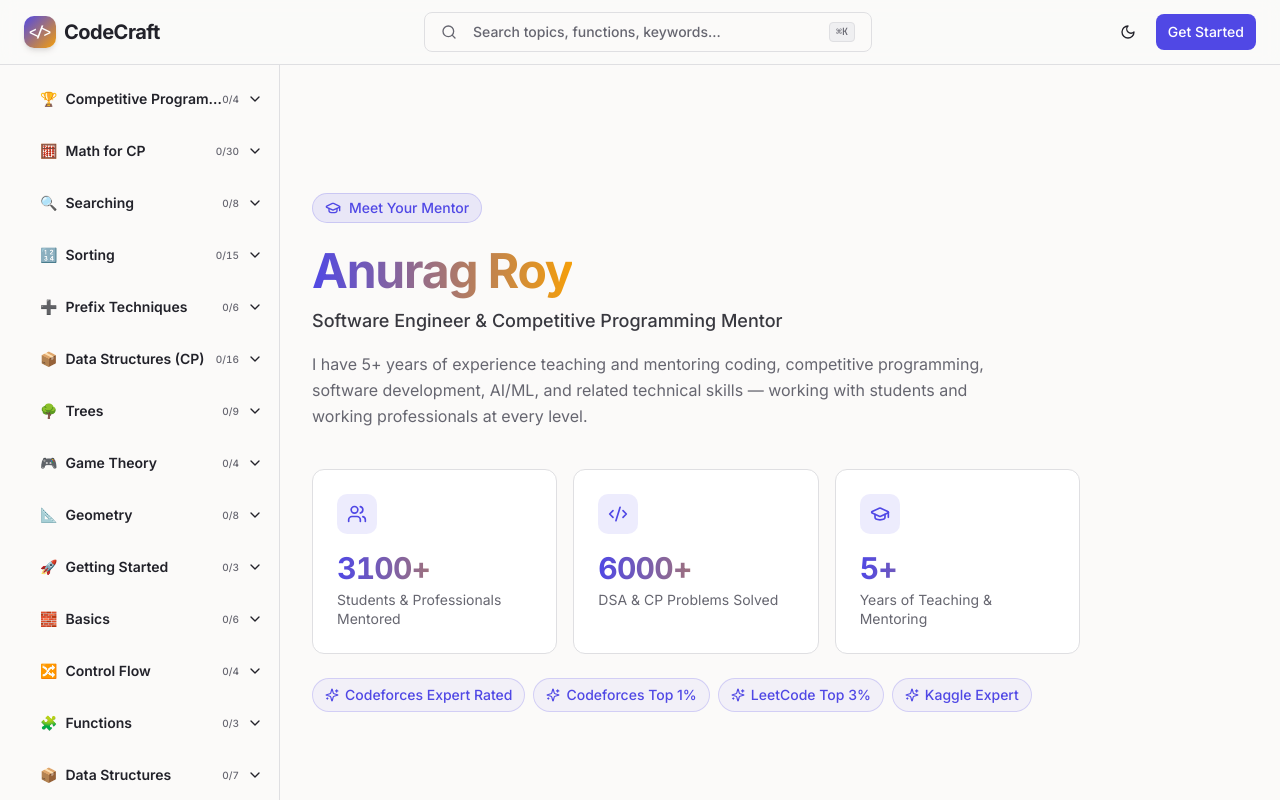
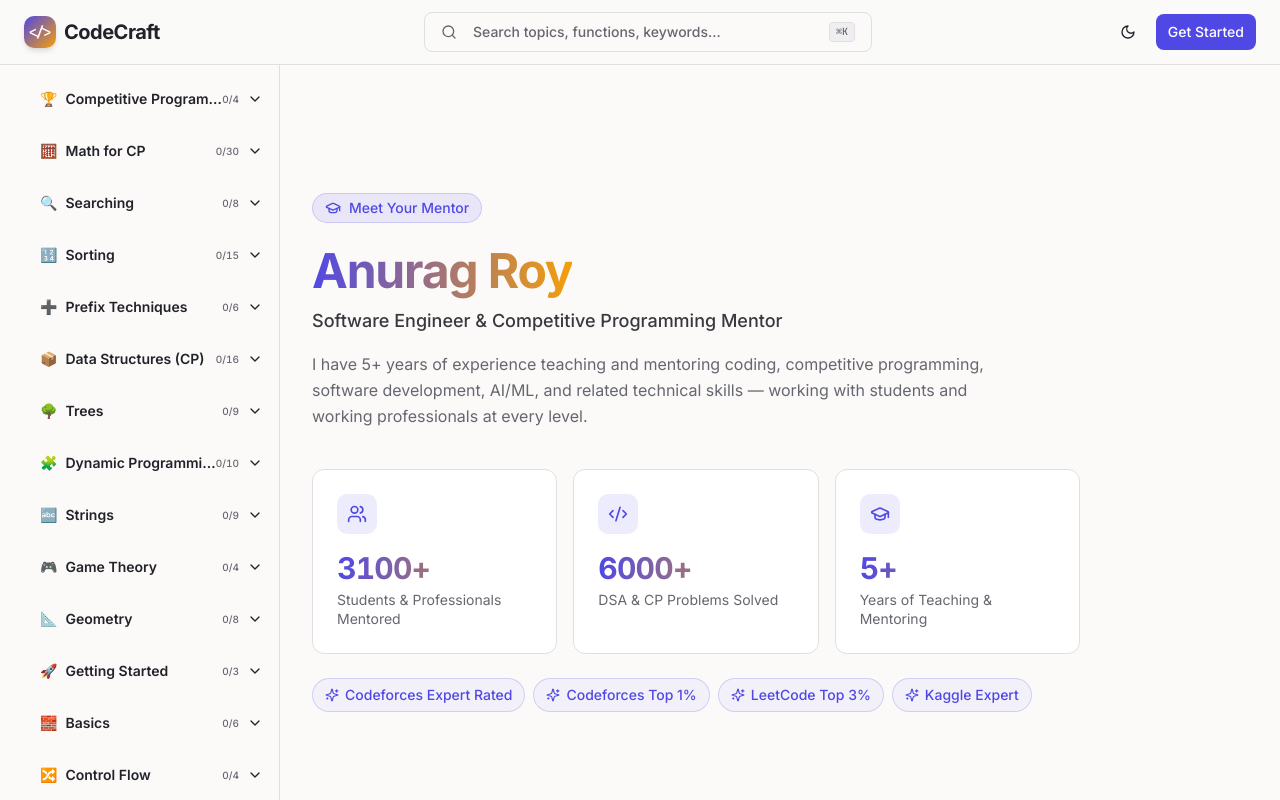
Before and after one commit to NextThread/codecraft, a React (Vite) app: page /codecraft/mentor in a window 1280 px wide. Shown: the top 800 px of the page. Built offline with nearby package versions, Linux system fonts and the light colour scheme; the HTML template or start-up script is replaced by a standard one.

Commit message:
Changes
Co-authored-by: NextThread <89125578+NextThread@users.noreply.github.com>

```diff
--- /dev/null
+++ b/src/content/courses/competitive-programming/dynamic-programming/index.ts
@@ -0,0 +1,34 @@
+import type { Category } from '@/content/types';
+import v_dp_1d from './dp-1d';
+import v_dp_grid from './dp-grid';
+import v_knapsack from './knapsack';
+import v_dp_subsequence from './dp-subsequence';
+import v_dp_string from './dp-string';
+import v_dp_interval from './dp-interval';
+import v_dp_bitmask from './dp-bitmask';
+import v_dp_digit from './dp-digit';
+import v_dp_tree from './dp-tree';
+import v_dp_optimization from './dp-optimization';
+
+const category: Category = {
+  slug: "dynamic-programming",
+  title: "Dynamic Programming",
+  emoji: "\ud83e\udde9",
+  courseSlug: "competitive-programming",
+  courseTitle: "Competitive Programming",
+  defaultDifficulty: "Hard",
+  topics: [
+    v_dp_1d,
+    v_dp_grid,
+    v_knapsack,
+    v_dp_subsequence,
+    v_dp_string,
+    v_dp_interval,
+    v_dp_bitmask,
+    v_dp_digit,
+    v_dp_tree,
+    v_dp_optimization,
+  ],
+};
+
+export default category;
--- a/src/content/courses/competitive-programming/index.ts
+++ b/src/content/courses/competitive-programming/index.ts
@@ -6,6 +6,8 @@ import v_sorting from './sorting';
 import v_prefix_techniques from './prefix-techniques';
 import v_cp_data_structures from './cp-data-structures';
 import v_trees from './trees';
+import v_dynamic_programming from './dynamic-programming';
+import v_cp_strings from './strings';
 import v_game_theory from './game-theory';
 import v_geometry from './geometry';
 
@@ -13,7 +15,7 @@ const course: Course = {
   slug: "competitive-programming",
   title: "Competitive Programming",
   emoji: "\ud83c\udfc6",
-  categories: [v_competitive_programming, v_cp_math, v_searching, v_sorting, v_prefix_techniques, v_cp_data_structures, v_trees, v_game_theory, v_geometry],
+  categories: [v_competitive_programming, v_cp_math, v_searching, v_sorting, v_prefix_techniques, v_cp_data_structures, v_trees, v_dynamic_programming, v_cp_strings, v_game_theory, v_geometry],
 };
 
 export default course;
--- /dev/null
+++ b/src/content/courses/competitive-programming/strings/index.ts
@@ -0,0 +1,32 @@
+import type { Category } from '@/content/types';
+import v_string_basics from './string-basics';
+import v_string_frequency_counting from './string-frequency-counting';
+import v_string_palindromes from './string-palindromes';
+import v_prefix_function_kmp from './prefix-function-kmp';
+import v_z_function from './z-function';
+import v_rolling_hash from './rolling-hash';
+import v_string_trie from './string-trie';
+import v_manacher from './manacher';
+import v_string_algorithms from './string-algorithms-pattern-matching';
+
+const category: Category = {
+  slug: "cp-strings",
+  title: "Strings",
+  emoji: "\ud83d\udd24",
+  courseSlug: "competitive-programming",
+  courseTitle: "Competitive Programming",
+  defaultDifficulty: "Medium",
+  topics: [
+    v_string_basics,
+    v_string_frequency_counting,
+    v_string_palindromes,
+    v_prefix_function_kmp,
+    v_z_function,
+    v_rolling_hash,
+    v_string_trie,
+    v_manacher,
+    v_string_algorithms,
+  ],
+};
+
+export default category;
```
